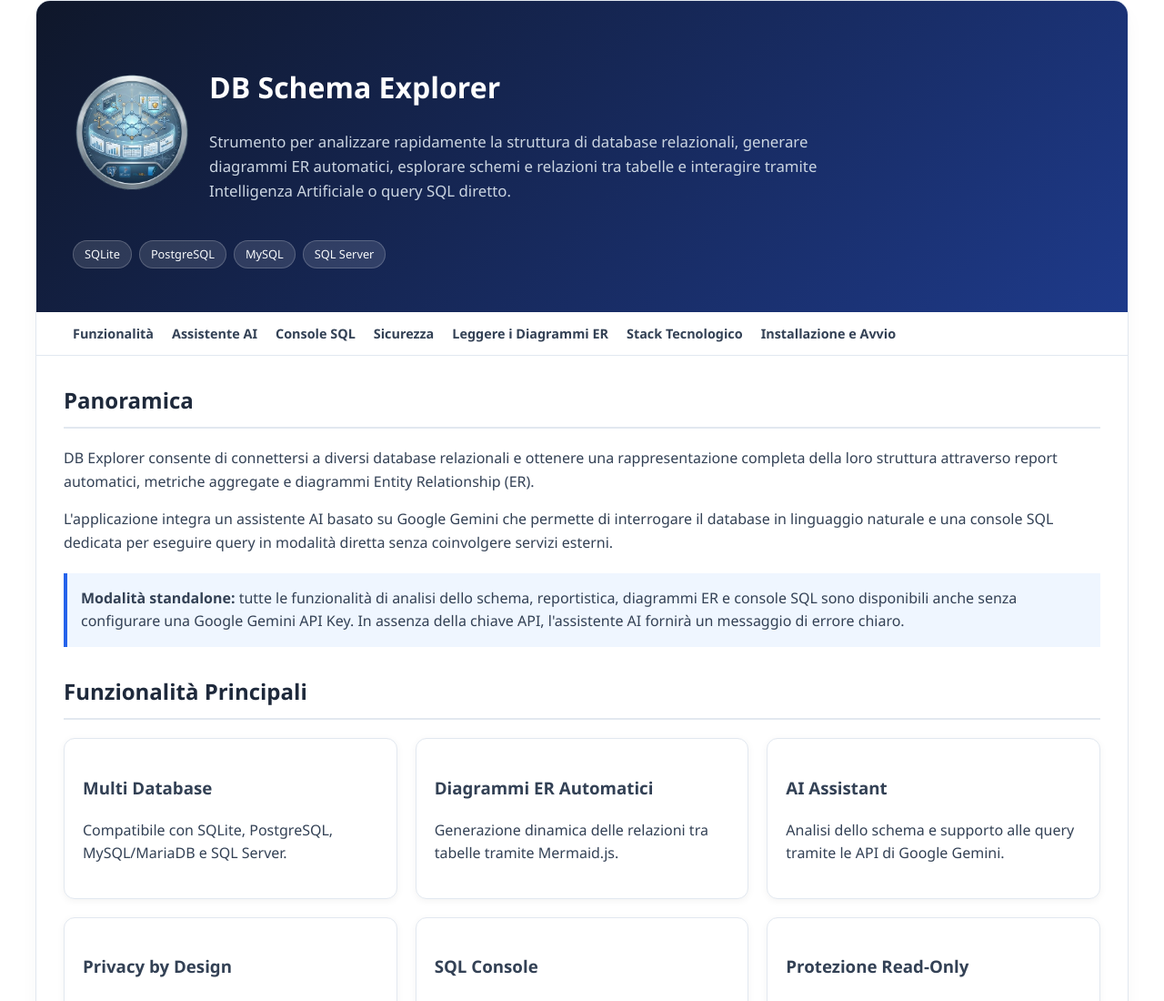
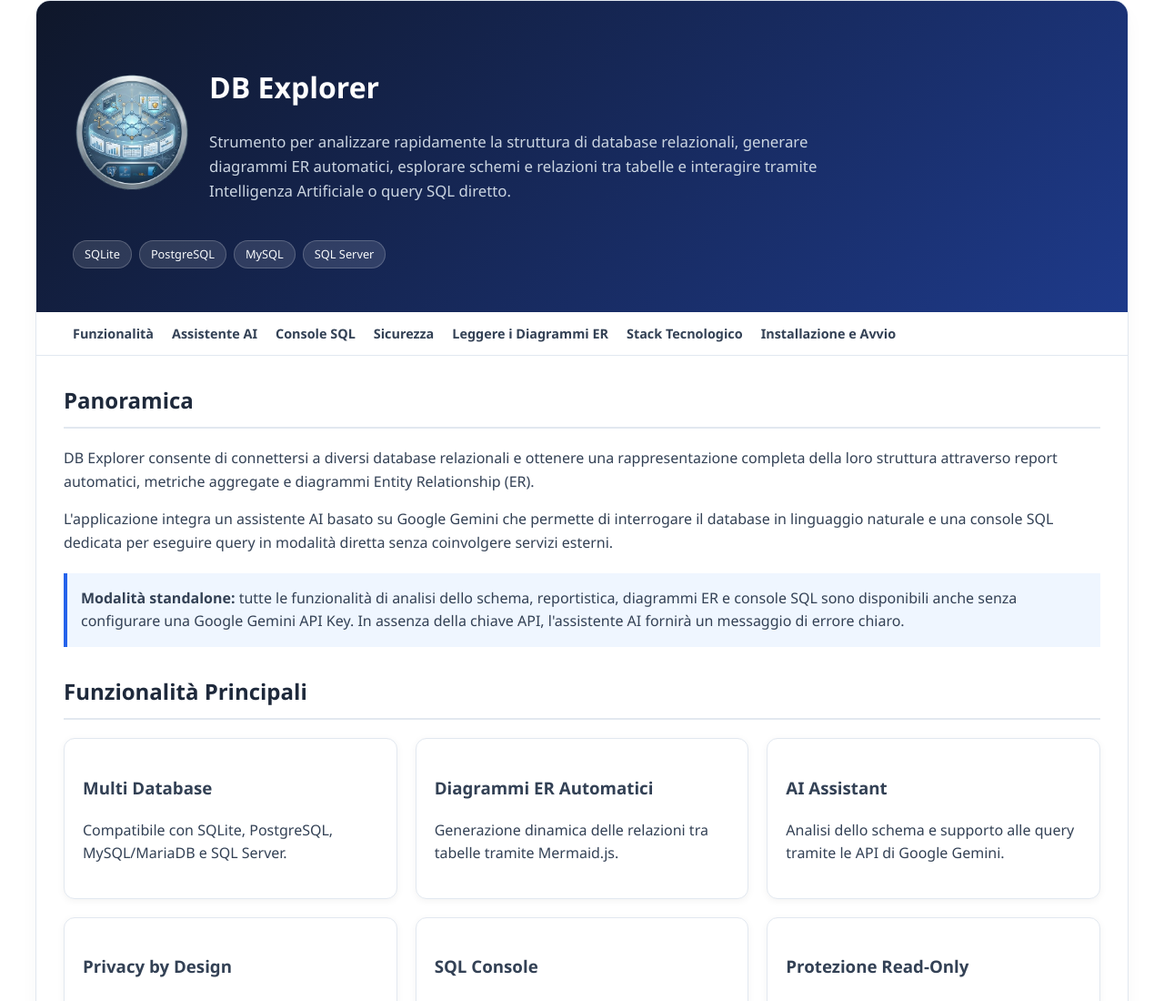
Before and after one commit to morix92/DBexplorer, a website: page docs/readme.html in a window 1280 px wide. Shown: the top 1100 px of the page at 91% size. Drawn offline with Linux system fonts and the light colour scheme.

Commit message:
docs: aggiornata documentazione

```diff
--- a/docs/readme.html
+++ b/docs/readme.html
@@ -194,7 +194,7 @@ nav a:hover {
         <img src="./logo.png" alt="Logo progetto" class="logoDBexplorer">
 
         <div>
-          <h1>DB Schema Explorer</h1>
+          <h1>DB Explorer</h1>
           <p class="subtitle">
             Strumento per analizzare rapidamente la struttura di database relazionali,
             generare diagrammi ER automatici, esplorare schemi e relazioni tra tabelle
```
Also changed, not shown: README.md.
